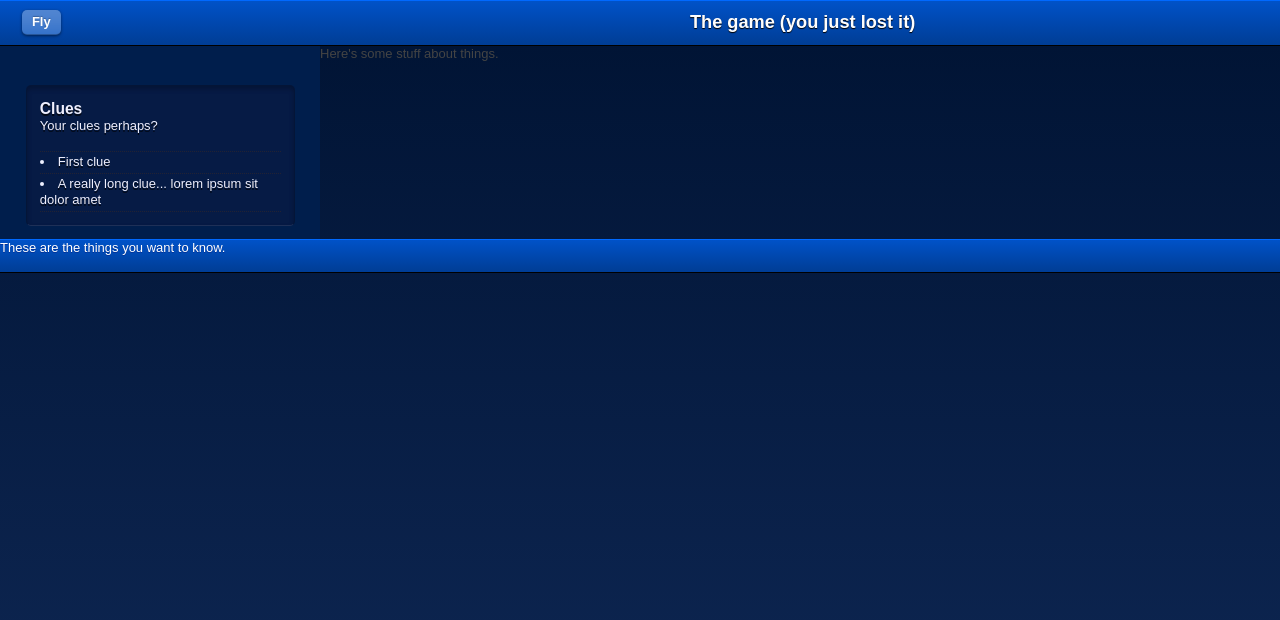
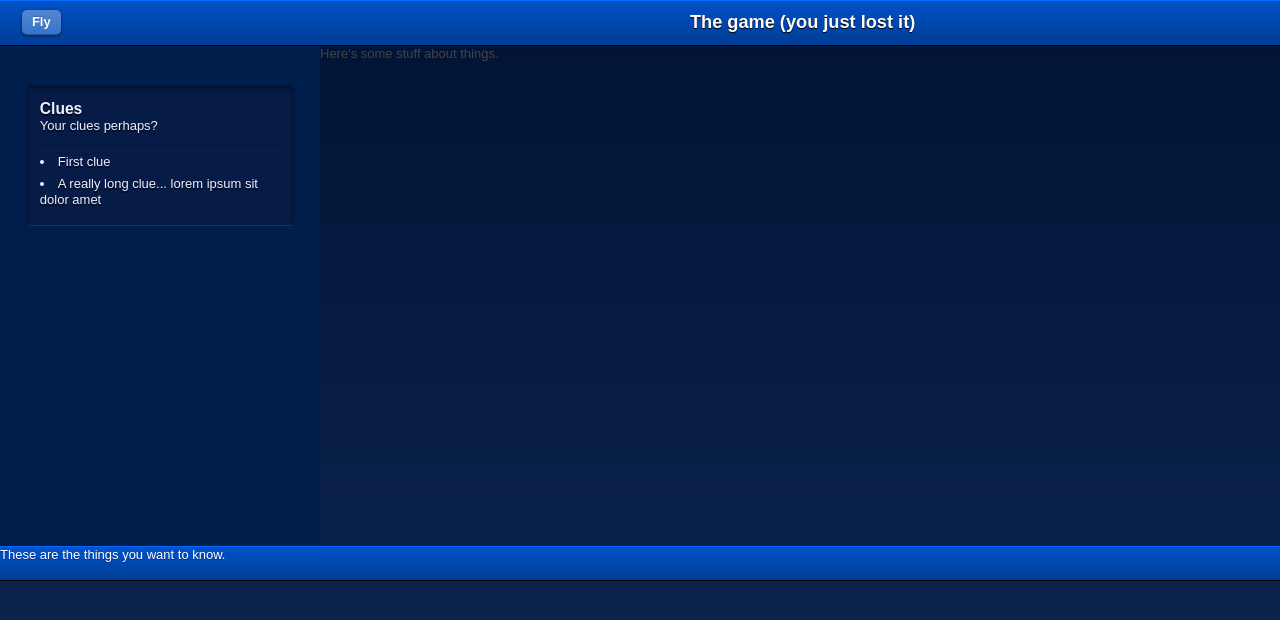
Before and after one commit to pamelafox/recoverymission, a plain HTML site: page index.html in a window 1280 px wide. Drawn offline with Linux system fonts and the light colour scheme.

Commit message:
Set the minimum size for the page.

```diff
--- a/css/style.css
+++ b/css/style.css
@@ -108,8 +108,13 @@ p {
 
 #main {
   position: relative;
-  min-width: 600px;
+  min-width: 800px;
   min-height: 100%;
+}
+
+#main .colleft .col1 {
+  height: 100%;
+  min-height: 500px;
 }
 
 #container footer {
```
